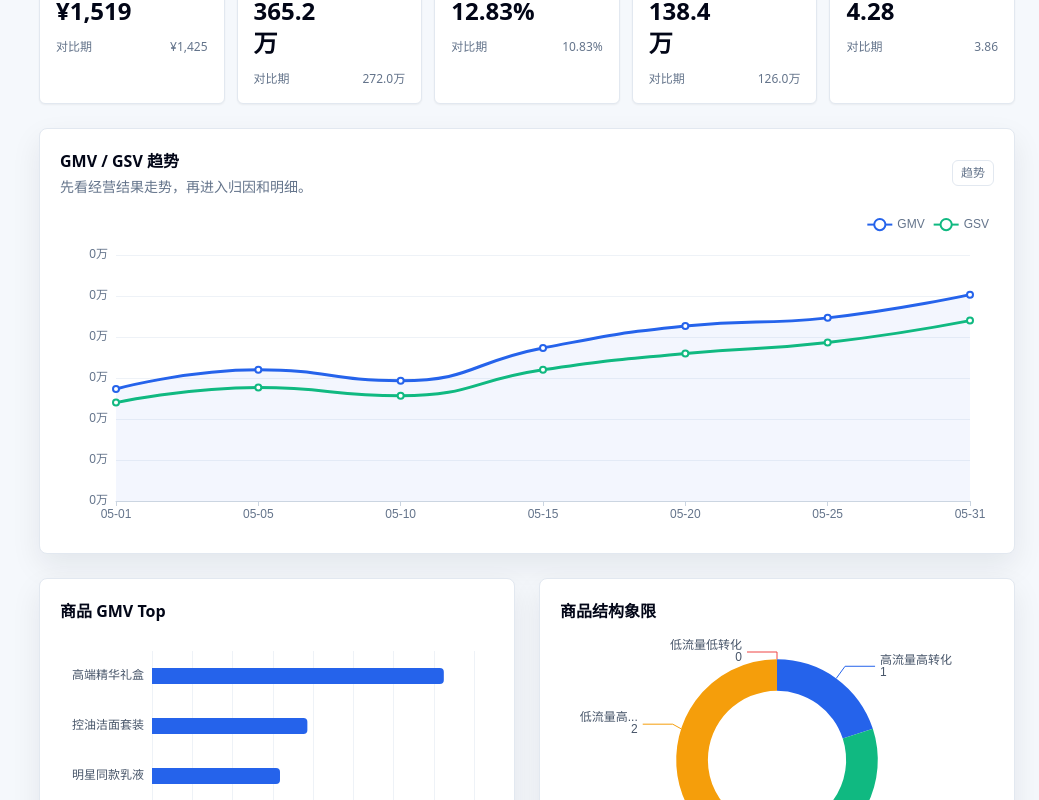
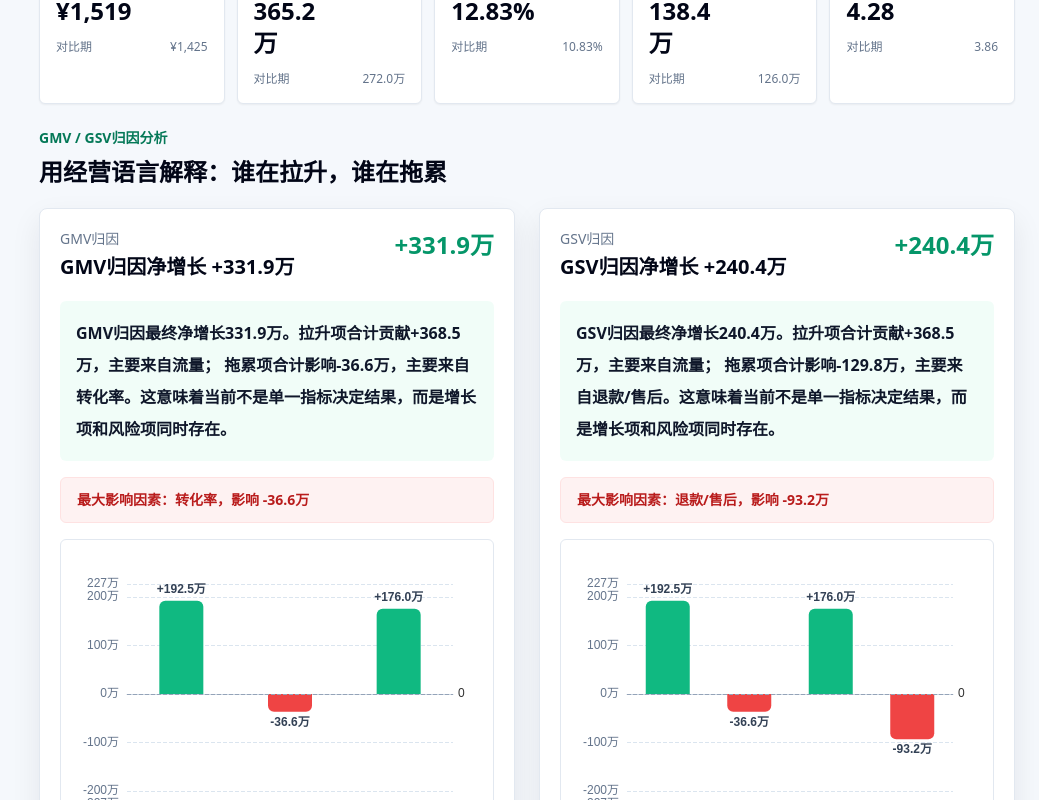
Before and after one commit to dpooooo/ecommerce-review-system, a Next.js app: page /reports/1 in a window 1280 px wide. Shown: the part 840-1640 px from the top of the page, without its empty margins (241-1280 px from the left). Built offline with nearby package versions, Linux system fonts and the light colour scheme; no server answers.

Commit message:
remove duplicate report product charts

```diff
--- a/app/(dashboard)/reports/[id]/page.tsx
+++ b/app/(dashboard)/reports/[id]/page.tsx
@@ -3,7 +3,6 @@ import { ActionList } from "@/components/dashboard/ActionList";
 import { Card } from "@/components/common/Card";
 import { AttributionInsightSection } from "@/components/reports/AttributionInsightSection";
 import { ReportActions } from "@/components/reports/ReportActions";
-import { ReportInsightCharts } from "@/components/reports/ReportInsightCharts";
 import { ReportInsightSummary } from "@/components/reports/ReportInsightSummary";
 import { ReportModule } from "@/components/reports/ReportModule";
 import { buildReportSchema } from "@/lib/analysis/report/reportBuilder";
@@ -72,7 +71,6 @@ export default async function ReportDetailPage({ params }: { params: Promise<{ i
       </div>
 
       <ReportInsightSummary report={report} />
-      <ReportInsightCharts report={report} showAttribution={false} />
       <AttributionInsightSection report={report} />
 
       <div className="space-y-4">
```
